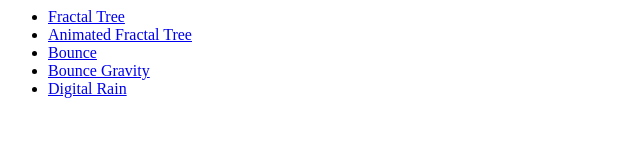
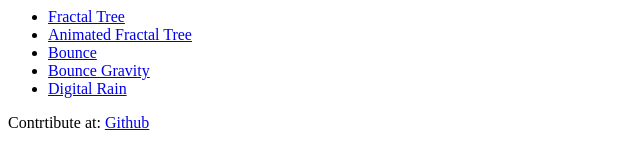
Before and after one commit to anandnkhl/The_Great_Canvas_Project, a website: page index.html in a window 1280 px wide. Shown: the whole page, without its empty margins (0-640 px from the left). Drawn offline with Linux system fonts and the light colour scheme.

Commit message:
Added contribution link

```diff
--- a/index.html
+++ b/index.html
@@ -10,5 +10,6 @@
             <li> <a href='/Bounce-Gravity'>Bounce Gravity</a> <br/> </li>
             <li> <a href='/Digital-Rain'>Digital Rain</a> <br/> </li>
         </ul>
+        Contrtibute at: <a href='https://github.com/anandnkhl/The_Great_Canvas_Project/'> Github</a> <br/>
     </body>
 </html>
```
